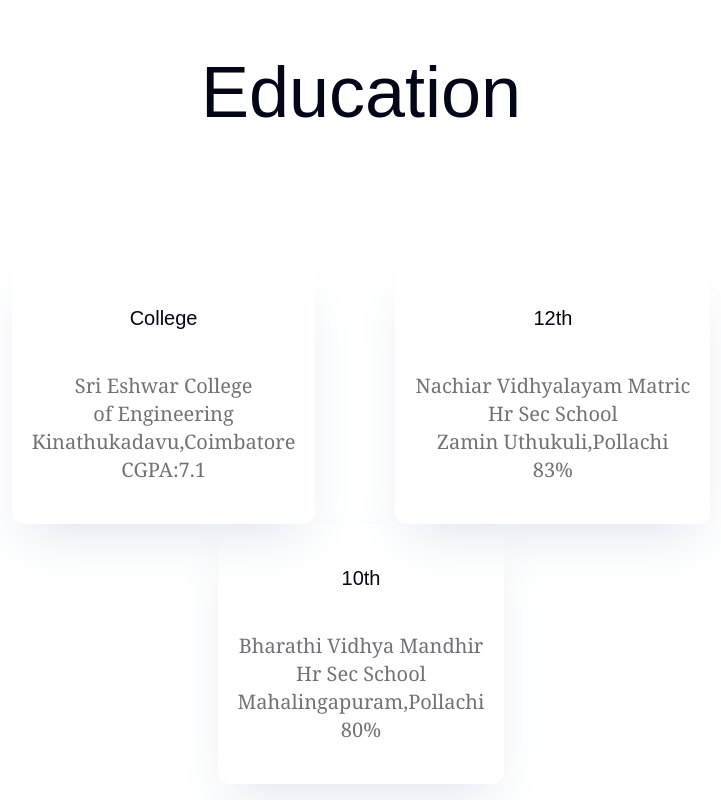
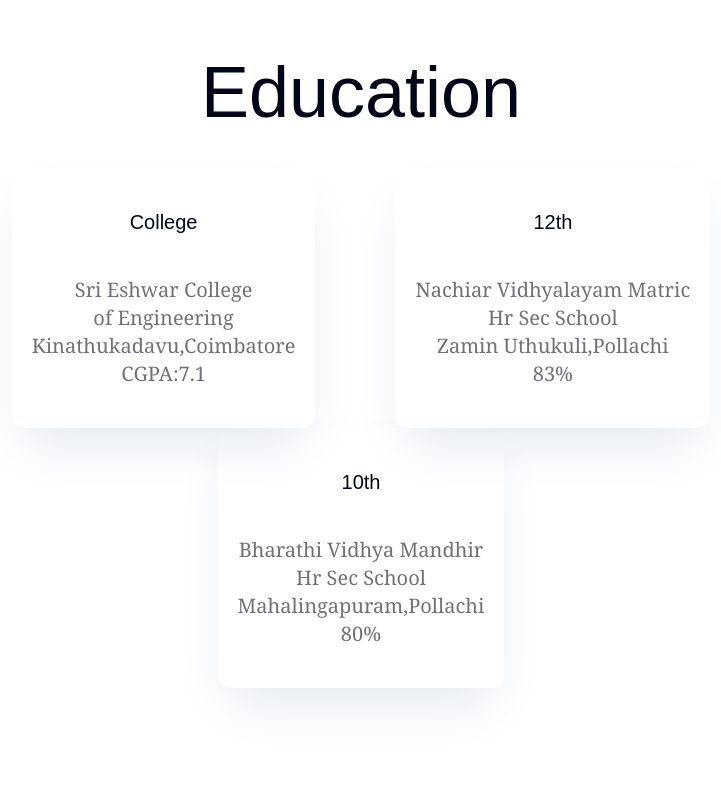
Before and after one commit to CKPRASHANTH07/SIH-2023, a React (Create React App) app: page / in a window 1280 px wide. Shown: the part 960-1760 px from the top of the page, without its empty margins (279-1000 px from the left). Built offline with nearby package versions, Linux system fonts and the light colour scheme.

Commit message:
after gapfixes

```diff
--- a/src/components/about.jsx
+++ b/src/components/about.jsx
@@ -13,7 +13,7 @@
           </div>
           <div className='py-20'>
           <div className='text-slate-950 font-poppins text-3xl '>Education
-          <div className='pt-24 text-2xl px-5 py-5 flex flex-col  justify-center '>
+          <div className='pt-10 text-2xl px-5 py-5 flex flex-col  justify-center '>
               <button className='shadow-2xl shadow-slate-200 rounded-xl px-6 py-10 hover:animate-pulse hover:scale-110' href="">
               College
               <div className='text-zinc-500 font-serif text-xl'>
@@ -59,7 +59,7 @@
           <div className='py-20 '>
           <div className='text-slate-950  font-poppins text-7xl '>
             Education
-            <div className='pt-24 text-xl justify-center '>
+            <div className='pt-15 text-xl justify-center '>
               <div className='space-x-20 space-y-10'>
               <button className='shadow-2xl shadow-slate-200 rounded-xl px-5 py-10 hover:animate-pulse hover:scale-110' href="">
               College
```
